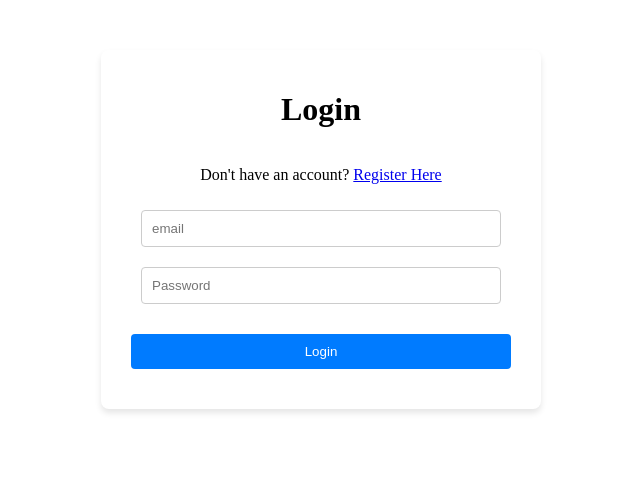
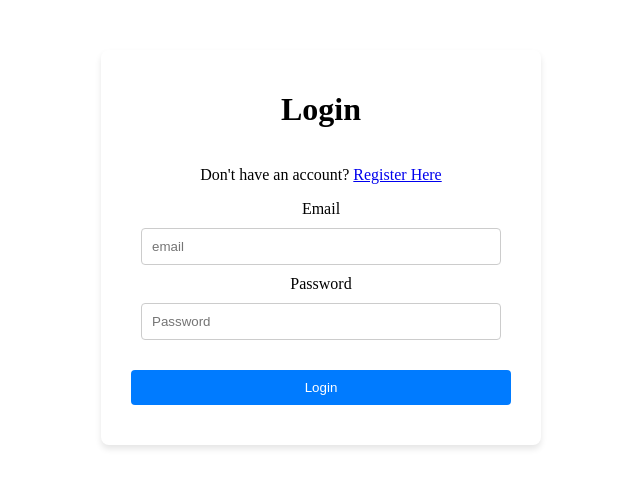
Before and after one commit to Jazzy-girl/Diplomacy, a React (Vite) app in the folder frontend/: page /login in a window 1280 px wide. Shown: the top 488 px of the page, without its empty margins (319-959 px from the left). Built offline with nearby package versions, Linux system fonts and the light colour scheme; no server answers.

Commit message:
added Email Username Password labels

```diff
--- a/frontend/src/components/Form.jsx
+++ b/frontend/src/components/Form.jsx
@@ -39,20 +39,25 @@ function Form({route, method}){
         <h1>{name}</h1>
         {method==="register" && <p>Already have an account? <Link to="/login">Login Here</Link></p>}
         {method==="login" && <p>Don't have an account? <Link to="/register">Register Here</Link></p>}
-        <input className="form-input"
+        <label htmlFor="emailInput" className="label-input">Email</label>
+        <input id="emailInput"className="form-input"
         type="email"
         value={email}
         onChange={(e)=>setEmail(e.target.value)}
         placeholder="email"
         />
         {method !=="login" && (
-                <input className="form-input"
+            <>
+            <label htmlFor="" className="label-input">Username</label>
+            <input className="form-input"
             type="text"
             value={username}
             onChange={(e)=>setUsername(e.target.value)}
             placeholder="username"
             />
+            </>
         )}
+        <label htmlFor="" className="label-input">Password</label>
         <input className="form-input"
         type="password"
         value={password}
--- a/frontend/src/styles/Form.css
+++ b/frontend/src/styles/Form.css
@@ -9,6 +9,7 @@
   box-shadow: 0 4px 6px rgba(0, 0, 0, 0.1);
   max-width: 400px;
 }
+
 
 .form-input {
   width: 90%;
```
